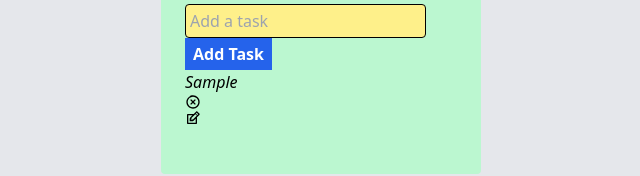
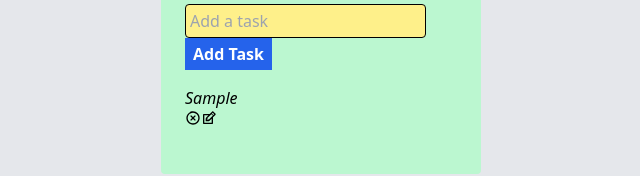
Before and after one commit to EbvidPro/To-do-App, a Next.js app: page / in a window 1280 px wide. Both pictures are taken after typing "Sample" into the empty fields and a click on the button "Add Task". Shown: the part 128-304 px from the top of the page, without its empty margins (319-959 px from the left). Built offline with nearby package versions, Linux system fonts and the light colour scheme.

Commit message:
Adding Remove Functionlity

```diff
--- a/components/Todo.js
+++ b/components/Todo.js
@@ -5,7 +5,7 @@ import TodoForm from './TodoForm'
 
 
 
-function Todo({ todos, completeTodo }) {
+function Todo({ todos, completeTodo, removeTodo }) {
 
     const [edit, setEdit] = useState({
         id: null,
@@ -15,14 +15,14 @@ function Todo({ todos, completeTodo }) {
     return (
         todos.map((todo, index) => {
             return (
-                <div key={index}>
-                    <div key={todo.id} className='block text-black'>
+                <div key={index} className={todo.isComplete ? 'todo-row complete' : 'todo-row'}>
+                    <div key={todo.id} onClick={() => completeTodo(todo.id)} className='block text-black pt-4'>
                         {todo.text}
-                        {console.log(todo.text)}
                     </div>
-                    <div>
-                        <RiCloseCircleLine />
-                        <TiEdit />
+                    <div className='flex'>
+                        <RiCloseCircleLine
+                            onClick={() => removeTodo(todo.id)} />
+                        <TiEdit onClick={() => setEdit({ id: todo.id, value: todo.text })} />
                     </div>
                 </div>
             )
--- a/components/TodoList.js
+++ b/components/TodoList.js
@@ -15,6 +15,12 @@ function TodoList() {
         const newTodo = [todo, ...todos]
 
         setTodos(newTodo)
+    };
+
+    function removeTodo(id) {
+        const removeArr = [...todos].filter(todo => todo.id !== id)
+
+        setTodos(removeArr)
     }
 
     const completeTodo = id => {
@@ -31,7 +37,7 @@ function TodoList() {
         <div className='text-left italic p-6'>
             <h1 className='text-center'>What&apos;s the Plan for Today</h1>
             <TodoForm onSubmit={addTodo} />
-            <Todo todos={todos} completeTodo={completeTodo} />
+            <Todo todos={todos} completeTodo={completeTodo} removeTodo={removeTodo} />
         </div>
     )
 }
```
